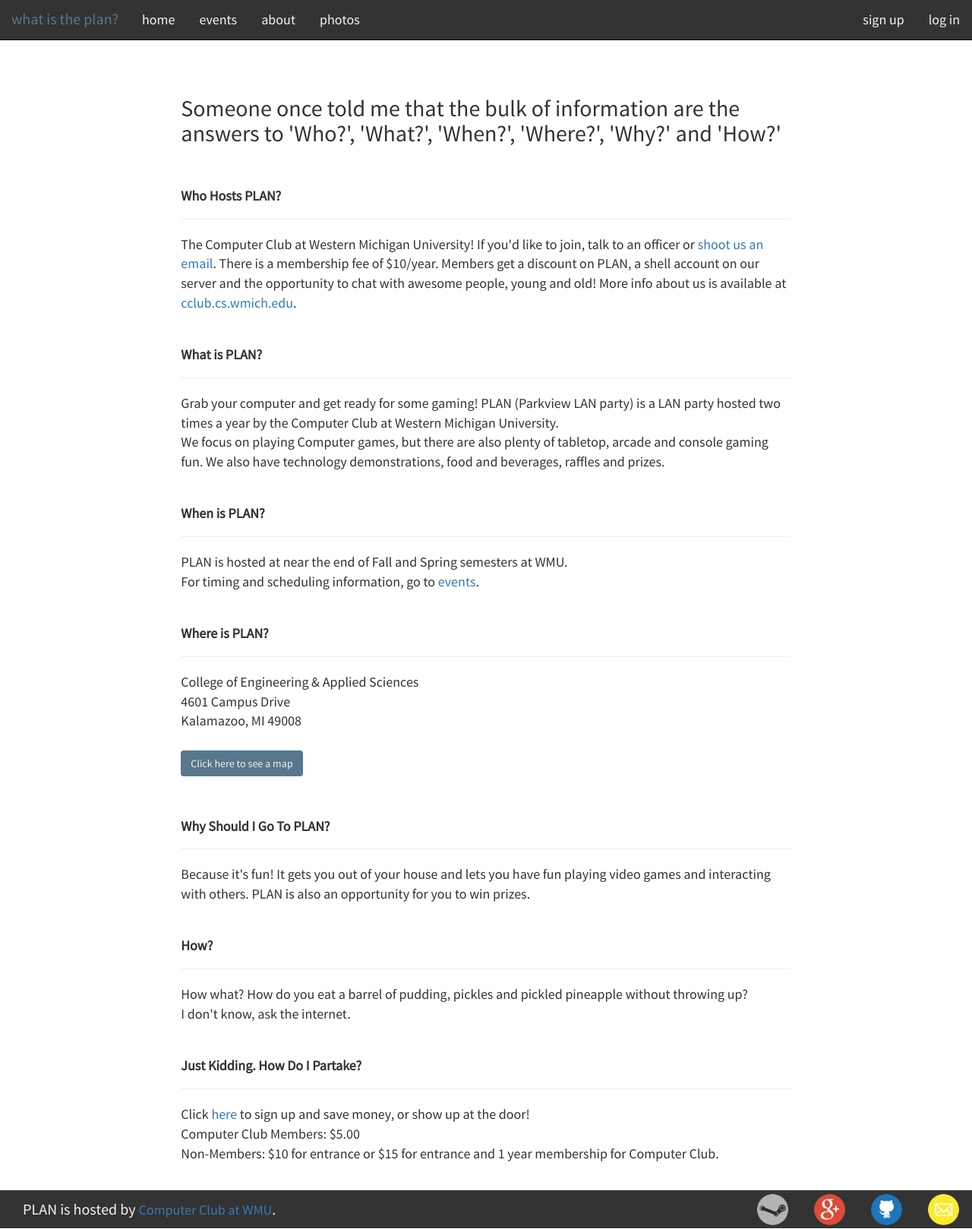
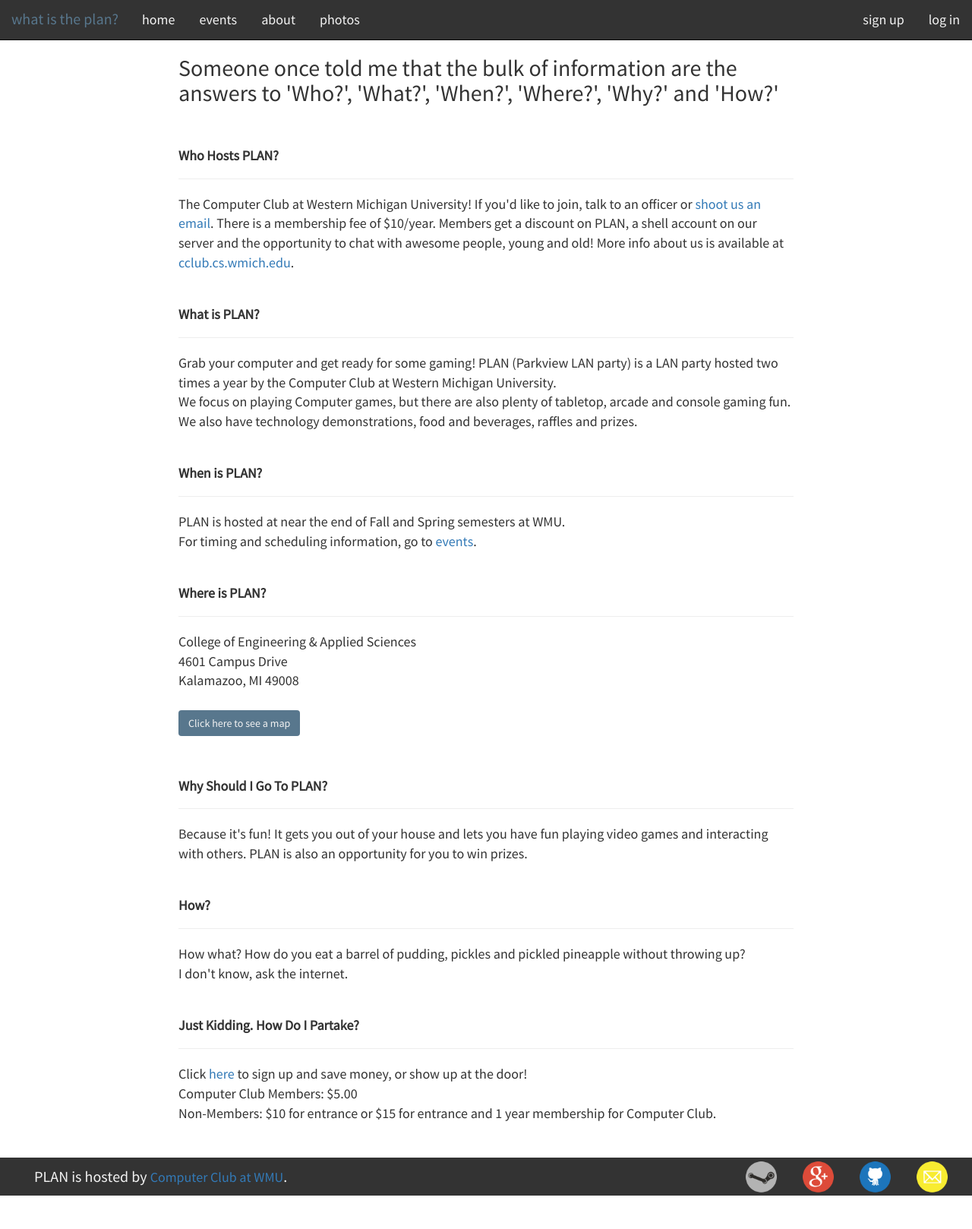
Before and after one commit to ccowmu/whatistheplan.com, a Django app: page /about/ in a window 1280 px wide. Shown: the whole page at 76% size. After the commit the page ends 1574 px from the top, so only its background shows below. Run offline with Django 3.2, Linux system fonts and the light colour scheme; some libraries are stand-ins or nearby versions.

Commit message:
Fixed navbar to work on Firefox, tweaked map to lign up right

```diff
--- a/whatistheplan/static/css/plan.css
+++ b/whatistheplan/static/css/plan.css
@@ -20,7 +20,9 @@
 }
 
 html, body {
-  max-height: 100%;
+  margin: 0;
+  padding: 0;
+  height: 100%;
 }
 
 .bold-italic {
@@ -28,15 +30,19 @@ html, body {
   font-family: 'Source Sans Pro Semibold Italic';
 }
 
+#page-container {
+  min-height:100%;
+  position:relative;
+}
+
 #content-container {
+  padding:10px;
+  padding-bottom:60px;
   width: 100%;
-  min-height: calc(100% - 103px);
+  position: relative;
+  margin: 0px auto;
+  min-height: 100%;
   padding-top: 53px;
-  margin-top: 53px;
-  top: 53px;
-  padding-bottom: 0px
-  bottom: 0;
-  top: 0;
 }
 
 iframe, object, embed {
@@ -86,16 +92,18 @@ a.custom-link {
  background: #333333 !important;
 }
 
+*:before {
+    box-sizing:border-box;
+    -webkit-box-sizing:border-box;
+    -moz-box-sizing:border-box;
+}
+
 /* Bottom navbar */
 #bottom-nav {
+  position: absolute;
+  bottom: 0;
   width: 100%;
   height: 50px;
-  padding-left: 0px;
-  padding-right: 0px;
-  margin-bottom: 0px;
-  left: 0px;
-  right: 0px;
-  bottom: 0;
   background: #333333;
   color: #F3F3F3;
 }
--- a/whatistheplan/templates/about.html
+++ b/whatistheplan/templates/about.html
@@ -30,7 +30,7 @@
     <input type="button" class="btn btn-custom" data-toggle="collapse" data-target="#map-toggle" value="Click here to see a map">
       <div id="map-toggle" class="collapse out"><p>
       <!-- Google Maps iframe embed -->
-      <iframe width="920" height="500" frameborder="0" scrolling="no" marginheight="0" marginwidth="0" src="https://maps.google.com/maps?f=q&amp;source=s_q&amp;hl=en&amp;geocode=&amp;q=4601+Campus+Drive,+Kalamazoo,+MI&amp;aq=0&amp;oq=4601+Campus+Dr&amp;sll=45.00109,-86.270553&amp;sspn=9.678897,21.643066&amp;t=m&amp;ie=UTF8&amp;hq=&amp;hnear=4601+Campus+Dr,+Kalamazoo,+Michigan+49008&amp;ll=42.254136,-85.640683&amp;spn=0.019788,0.042272&amp;z=14&amp;output=embed"></iframe>
+      <iframe width="920" height="500" frameborder="0" scrolling="no" marginheight="0" marginwidth="0" src="https://maps.google.com/maps?f=q&amp;source=s_q&amp;hl=en&amp;geocode=&amp;q=4601+Campus+Drive,+Kalamazoo,+MI&amp;aq=0&amp;oq=4601+Campus+Dr&amp;sll=45.00009,-86.270553&amp;sspn=9.678897,21.643066&amp;t=m&amp;ie=UTF8&amp;hq=&amp;hnear=4601+Campus+Dr,+Kalamazoo,+Michigan+49008&amp;ll=42.254136,-85.640683&amp;spn=0.019788,0.042272&amp;z=14&amp;output=embed"></iframe>
       </p></div><br>
 
     <h3 class="h3"><strong>Why Should I Go To PLAN?</strong></h3><hr>
--- a/whatistheplan/templates/base.html
+++ b/whatistheplan/templates/base.html
@@ -9,6 +9,8 @@
     <script src="{{STATIC_URL }}js/bootstrap.min.js" type="text/javascript"></script>
   </head>
   <body>
+  <!-- This div is important for page layout, don't put any content outside it! -->
+  <div id="page-container">
 
   <nav class="navbar navbar-inverse navbar-fixed-top" id="top-nav">
     <div class="container-fluid">
@@ -83,5 +85,7 @@
     </div>
   </div>
 
+  <!-- end div#container -->
+  </div>
   </body>
 </html>
```
